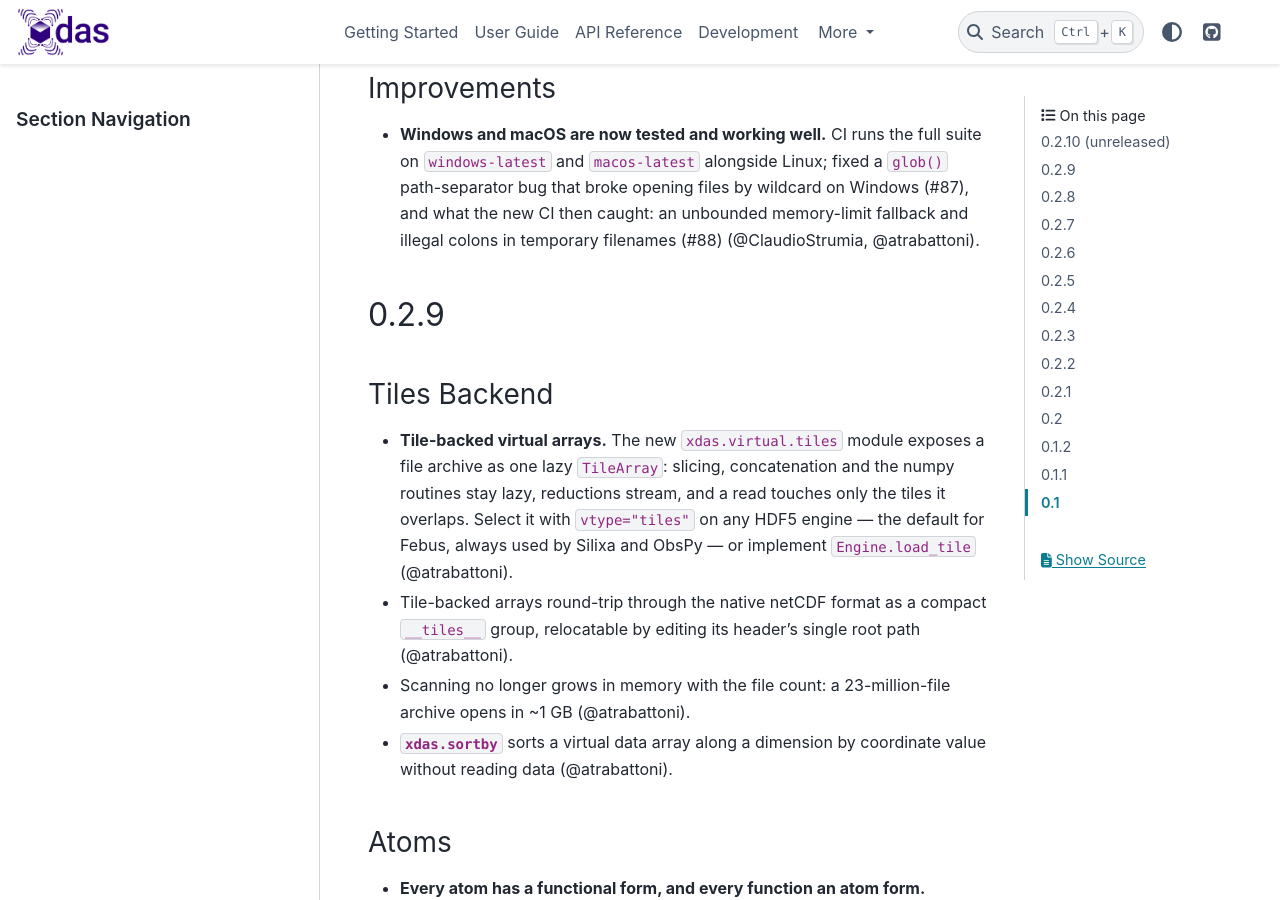
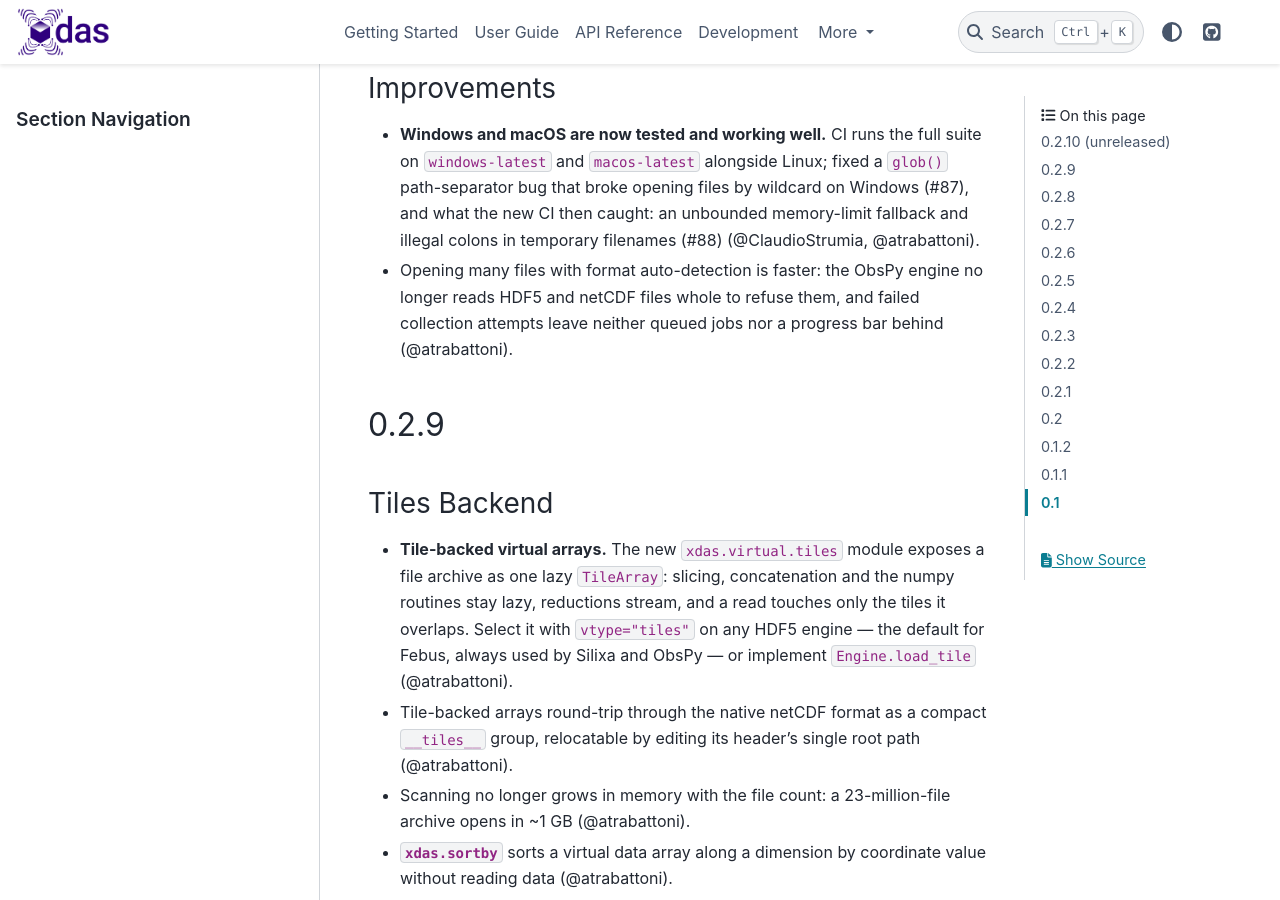
Before and after one commit to xdas-dev/xdas, a Sphinx documentation site: the page built from docs/release-notes.md, in a window 1280 px wide and 900 px high, scrolled down 523 px. Built offline with Sphinx 7.4.7 and the PyData theme 0.15.4, drawn with Linux system fonts in a browser that asks for light colours.

Commit message:
docs: release note for the faster auto-detected multi-file open

```diff
--- a/docs/release-notes.md
+++ b/docs/release-notes.md
@@ -7,6 +7,7 @@
 
 ### Improvements
 - **Windows and macOS are now tested and working well.** CI runs the full suite on `windows-latest` and `macos-latest` alongside Linux; fixed a `glob()` path-separator bug that broke opening files by wildcard on Windows (#87), and what the new CI then caught: an unbounded memory-limit fallback and illegal colons in temporary filenames (#88) (@ClaudioStrumia, @atrabattoni).
+- Opening many files with format auto-detection is faster: the ObsPy engine no longer reads HDF5 and netCDF files whole to refuse them, and failed collection attempts leave neither queued jobs nor a progress bar behind (@atrabattoni).
 
 ## 0.2.9
 
```
